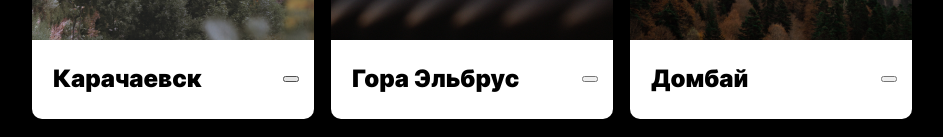
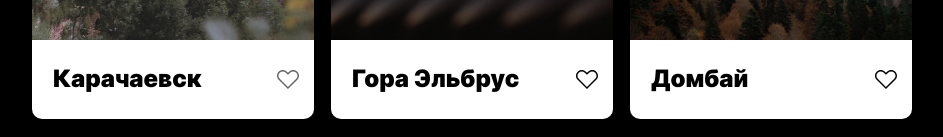
Before and after one commit to modifxd/mesto, a plain HTML site: page index.html in a window 1280 px wide. In both pictures the pointer is over the button 459 px from the left and 656 px from the top of the page. Shown: the part 577-714 px from the top of the page, without its empty margins (168-1111 px from the left). Drawn offline with Linux system fonts and the light colour scheme; files whose address does not match are found by name.

Commit message:
fixed like

```diff
--- a/blocks/card/__like/card__like.css
+++ b/blocks/card/__like/card__like.css
@@ -1,4 +1,4 @@
-.card__description_like-button {
+.card__like {
   margin: 0;
   width: 22px;
   height: 19px;
@@ -10,6 +10,6 @@
   background-repeat: no-repeat;
 }
 
-.card__description_like-button:hover {
+.card__like:hover {
   opacity: 0.6;
 }
```
